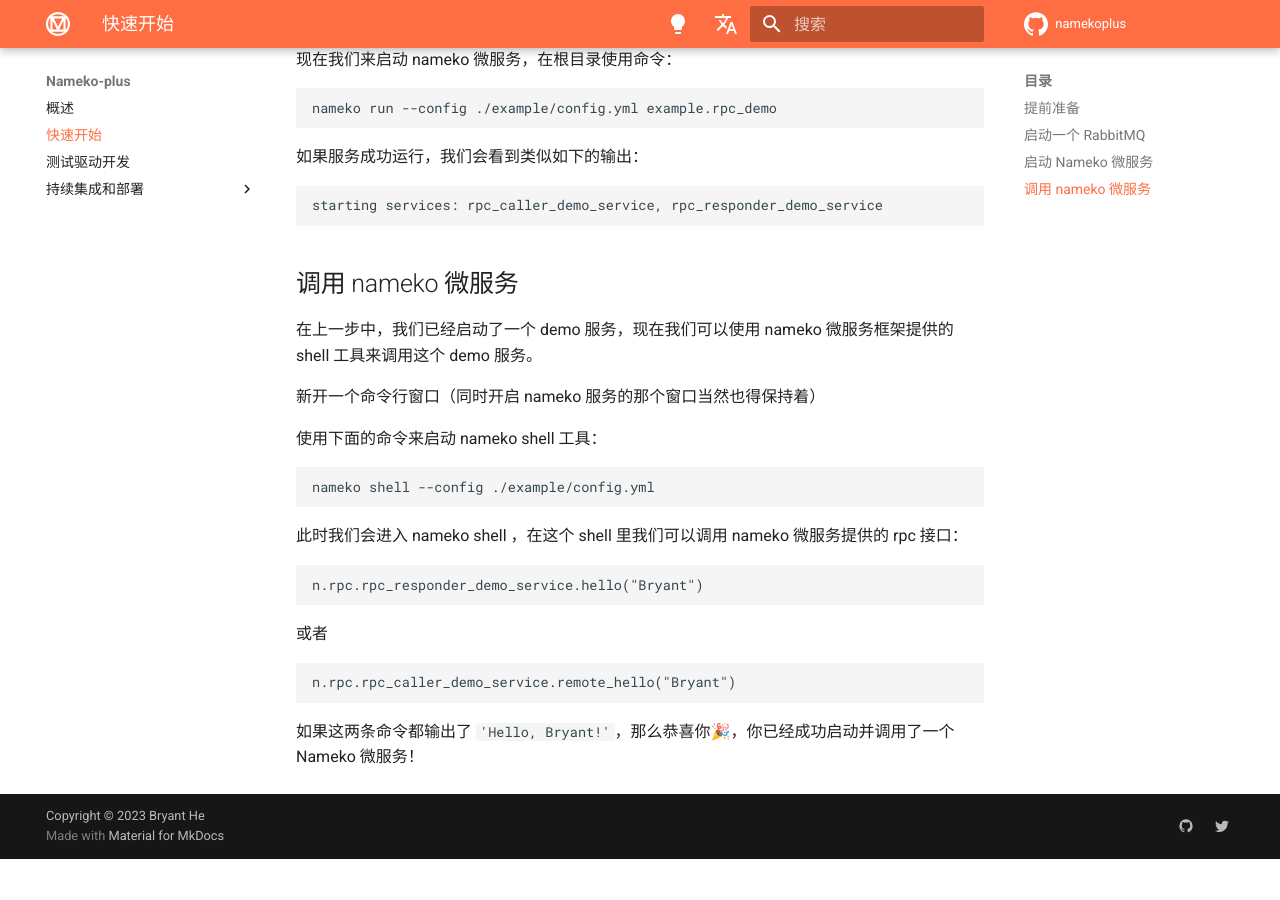
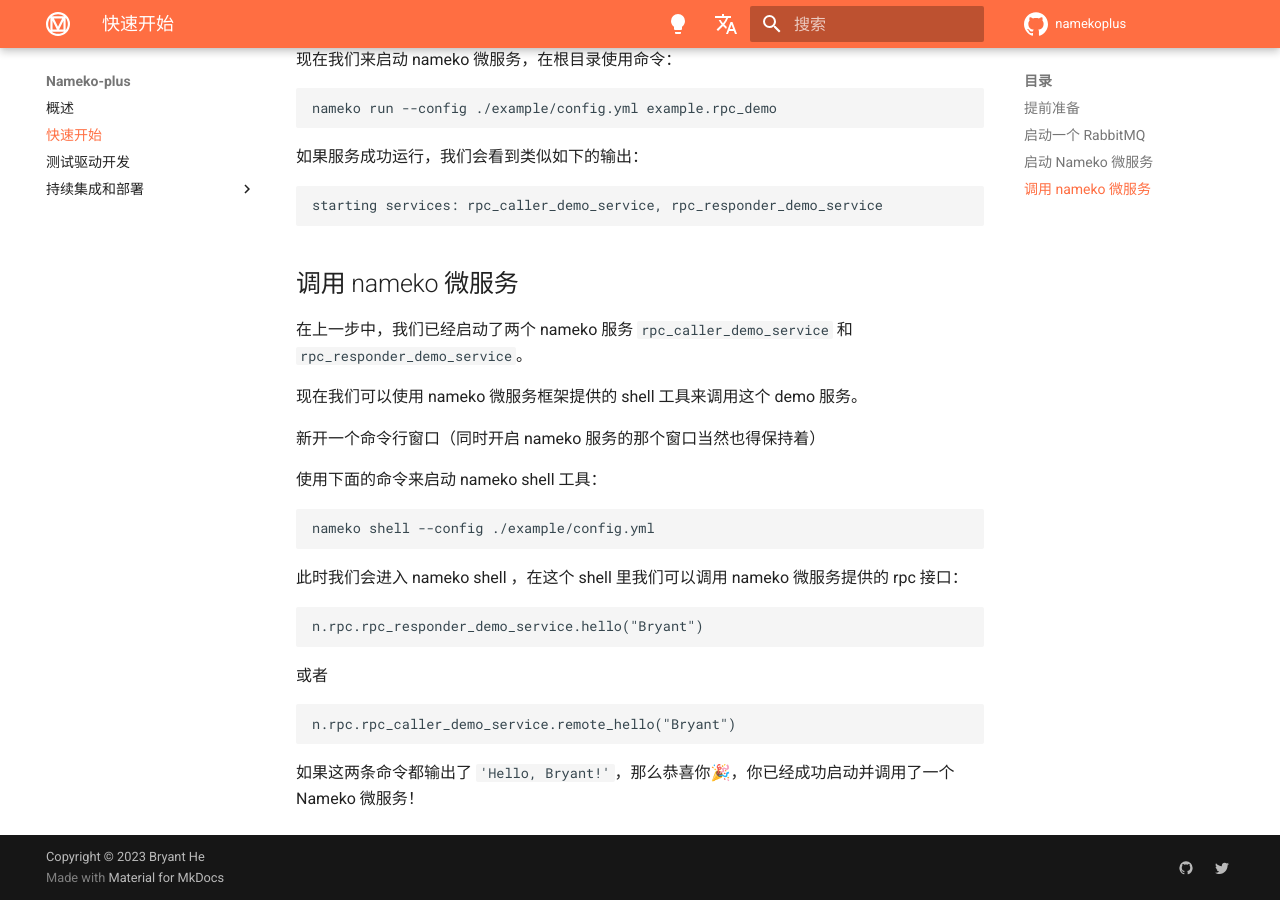
Before and after one commit to Bryanthelol/nameko-plus-doc, an MkDocs documentation site: the page built from docs/快速开始.md, in a window 1280 px wide and 900 px high, scrolled down 1353 px. Built offline with MkDocs 1.6.1 and Material for MkDocs 9.7.7, drawn with Linux system fonts in a browser that asks for light colours; comment, search, counter and statistics services are not loaded; before the commit the page ends 2212 px from its top, so only the background shows below that.

Commit message:
update doc

```diff
--- a/docs/快速开始.md
+++ b/docs/快速开始.md
@@ -77,7 +77,9 @@
 
 ## 调用 nameko 微服务
 
-在上一步中，我们已经启动了一个 demo 服务，现在我们可以使用 nameko 微服务框架提供的 shell 工具来调用这个 demo 服务。
+在上一步中，我们已经启动了两个 nameko 服务 `rpc_caller_demo_service` 和 `rpc_responder_demo_service`。
+
+现在我们可以使用 nameko 微服务框架提供的 shell 工具来调用这个 demo 服务。
 
 新开一个命令行窗口（同时开启 nameko 服务的那个窗口当然也得保持着）
 
```
